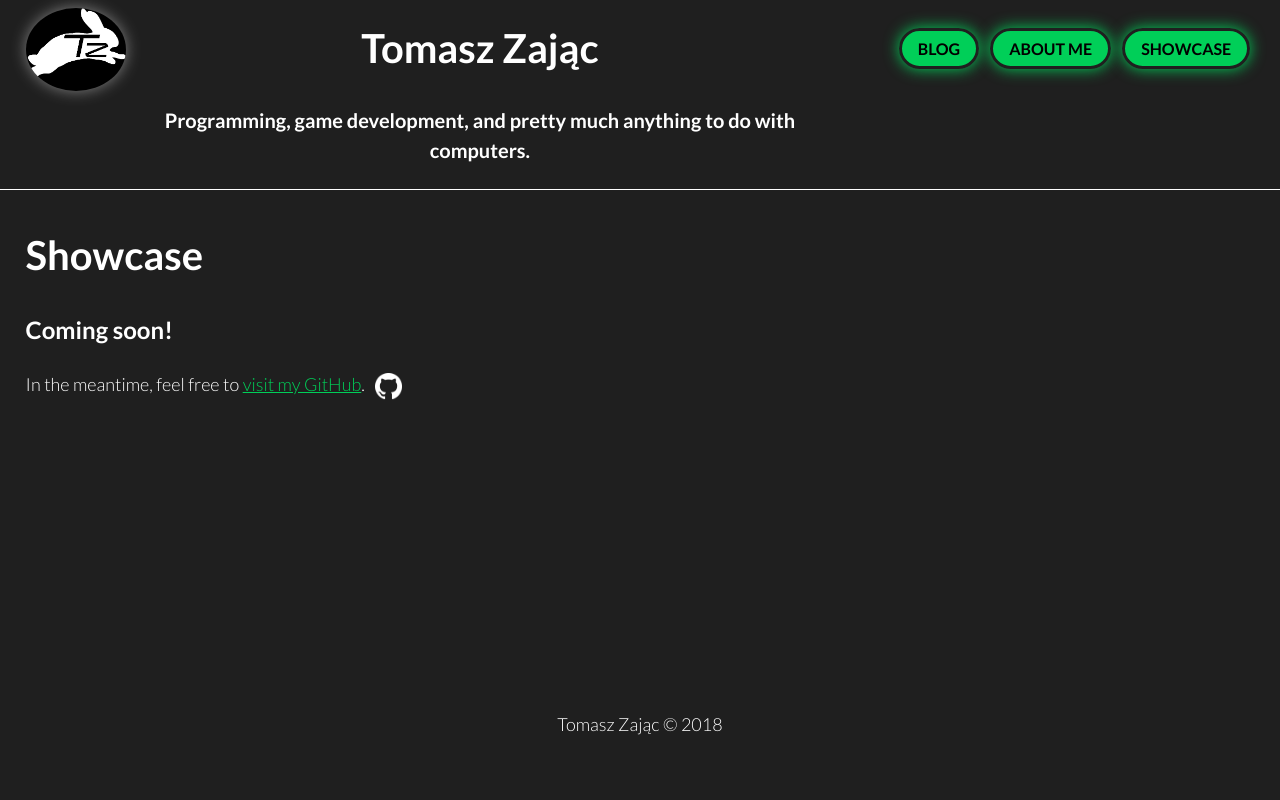
After one commit to tomezpl/tomezpl, a PHP site: page /showcase.html in a window 1280 px wide. The commit adds this page. Run offline with PHP 8.4, Linux system fonts and the light colour scheme.

Commit message:
Added content and changed links styling

```diff
--- a/about.html
+++ b/about.html
@@ -26,11 +26,14 @@
 			<div class="row">
 				<main class="col-12" id="about-me">
 					<h1>About me</h1>
-					<h2>Bio brief</h2>
+					<h2>Brief</h2>
 					<p>
 						If you happen to have stumbled upon this page - welcome!
 						My name is Tom, I'm currently a Computer Science student at University of Lincoln, UK. That is also my current workplace - I am part of the ICT department's associate developer team.
 						Natively I am Polish, but I live in Britain and enjoy it here.
+					</p>
+					<p>
+						You can find my <a href="https://www.linkedin.com/in/tomzajac">LinkedIn profile here</a>. For contact enquiries please email <a href="mailto:tomaszzlc@gmail.com">tomasszlc@gmail.com</a>.
 					</p>
 					<h2>Interests</h2>
 					<p>
--- a/css/style.css
+++ b/css/style.css
@@ -131,6 +131,22 @@ body header {
 	font-size: 0.75em;
 }
 
+#showcase h2 {
+	font-size: 1.5em;
+}
+
+#showcase h3 {
+	font-size: 1.25em;
+}
+
+#showcase h4 {
+	font-size: 1em;
+}
+
+#showcase h5 {
+	font-size: 0.75em;
+}
+
 article {
 	border: 4px solid #00CF58;
 	margin-top: 1em;
@@ -168,6 +184,10 @@ article p {
 	padding: 0.25em;
 }
 
+main p a {
+	color: #00CF58;
+}
+
 footer {
 	position: absolute;
 	left: 50%;
--- /dev/null
+++ b/showcase.html
@@ -0,0 +1,40 @@
+<!DOCTYPE html>
+<html>
+    <head>
+        <title>Tomasz Zając - devblog</title>
+        <meta charset="utf-8">
+		<link rel="stylesheet" href="css/simple-grid.css"  type="text/css">
+        <link rel="stylesheet" href="css/style.css" type="text/css">
+        <script src="js/main.js"></script>
+    </head>
+    <body>
+		<div class="container-fluid">
+			<header class="row">
+				<div class="col-1 col-12-sm" id="logo-container">
+					<img src="assets/logo.png" class="logo">
+				</div>
+				<div class="col-7" id="site-title-container">
+					<h1>Tomasz Zając</h1>
+					<h2>Programming, game development, and pretty much anything to do with computers.</h2>
+				</div>
+				<nav class="col-4">
+					<a href="index.html">Blog</a>
+					<a href="about.html">About me</a>
+					<a href="showcase.html">Showcase</a>
+				</nav>
+			</header>
+			<div class="row">
+				<main class="col-12" id="showcase">
+					<h1>Showcase</h1>
+					<h2>Coming soon!</h2>
+					<p>
+						In the meantime, feel free to <a href="https://github.com/tomezpl">visit my GitHub</a>. &nbsp; <img style="vertical-align: middle; height: 1.5em;" src="assets/github-light.png" />
+					</p>
+				</main>
+			</div>
+			<footer>
+				<p>Tomasz Zając &copy; 2018</p>
+			</footer>
+		</div>
+    </body>
+</html>
```
